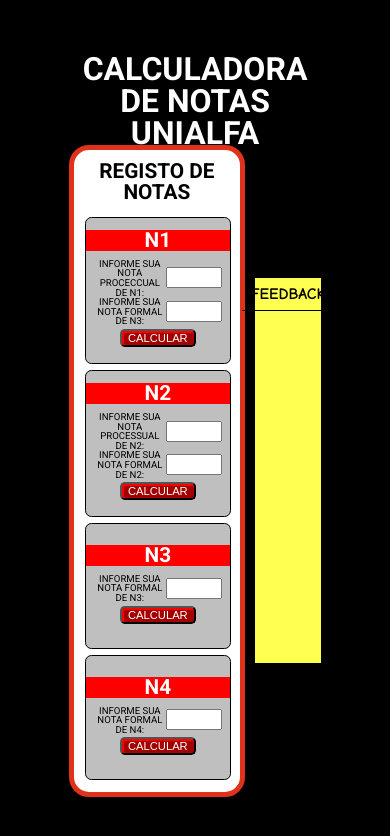
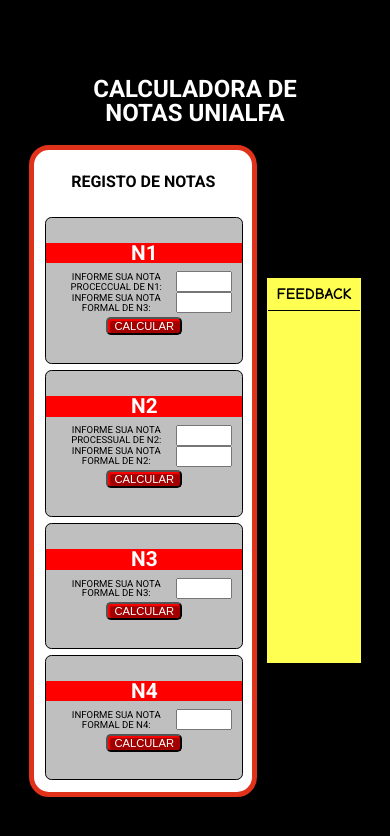
Before and after one commit to RafaBran/calculadora-notas-UNIALFA, a plain HTML site: page index.html in a window 390 px wide. Drawn offline with Linux system fonts and the light colour scheme.

Commit message:
Atualização 15-06-24 22:49

```diff
--- a/assets/styles/calculadora.css
+++ b/assets/styles/calculadora.css
@@ -266,9 +266,26 @@
     .feedback__titulo{
         font-size: 1.2rem;
     }
+    .registro__historico {
+        width: 60%;
+    }
+    .registro__feedback{
+        width: 30%;
+
+    }
+
 }
 @media screen and (max-width: 555px){
+    .titulo {
+        font-size: 1.5rem;
+    }
+    .titulo__registro {
+        font-size: 1rem;
+    }
     .feedback__titulo{
         font-size: 1rem;
     }
+    .registro__historico {
+        width: 70%;
+    }
 }
```
